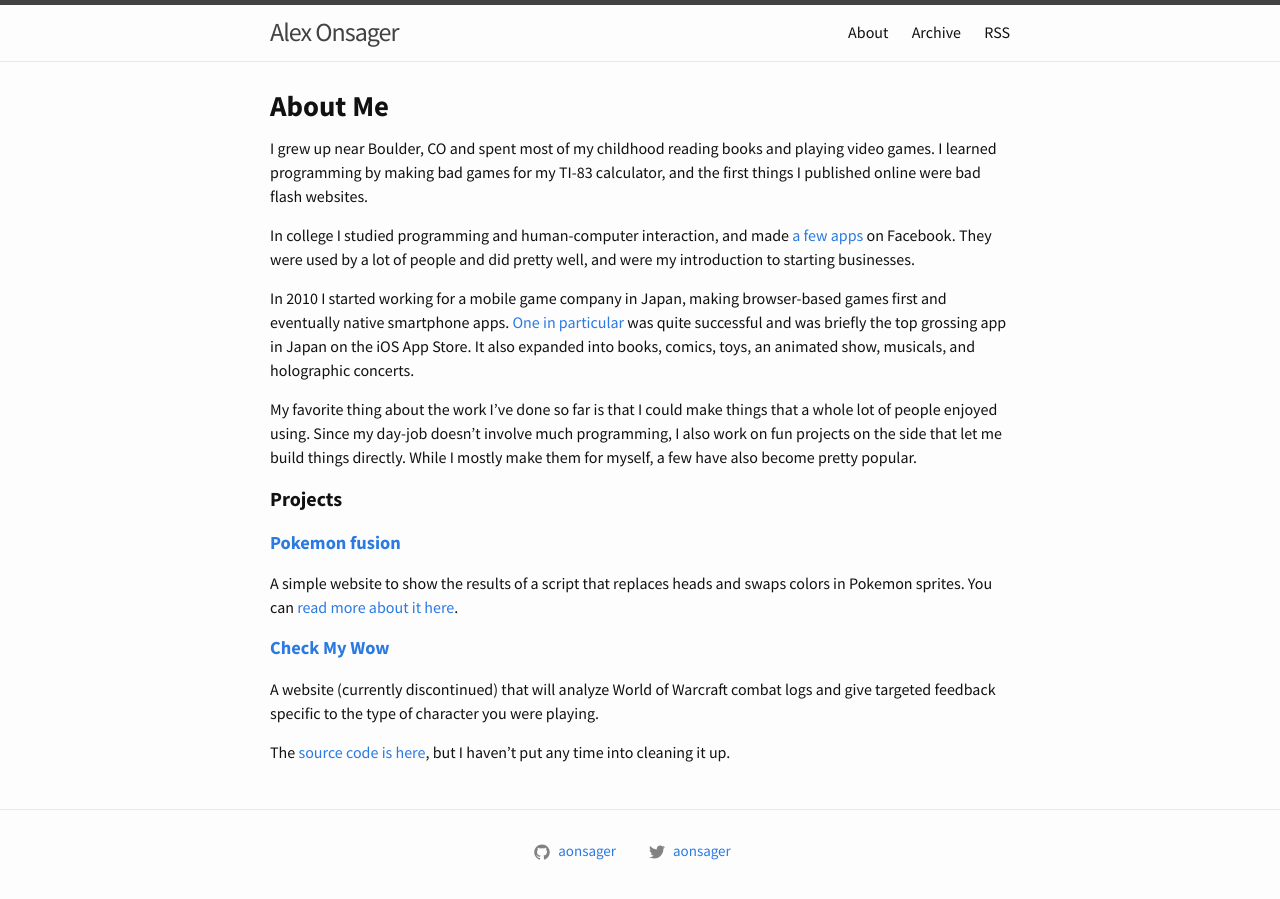
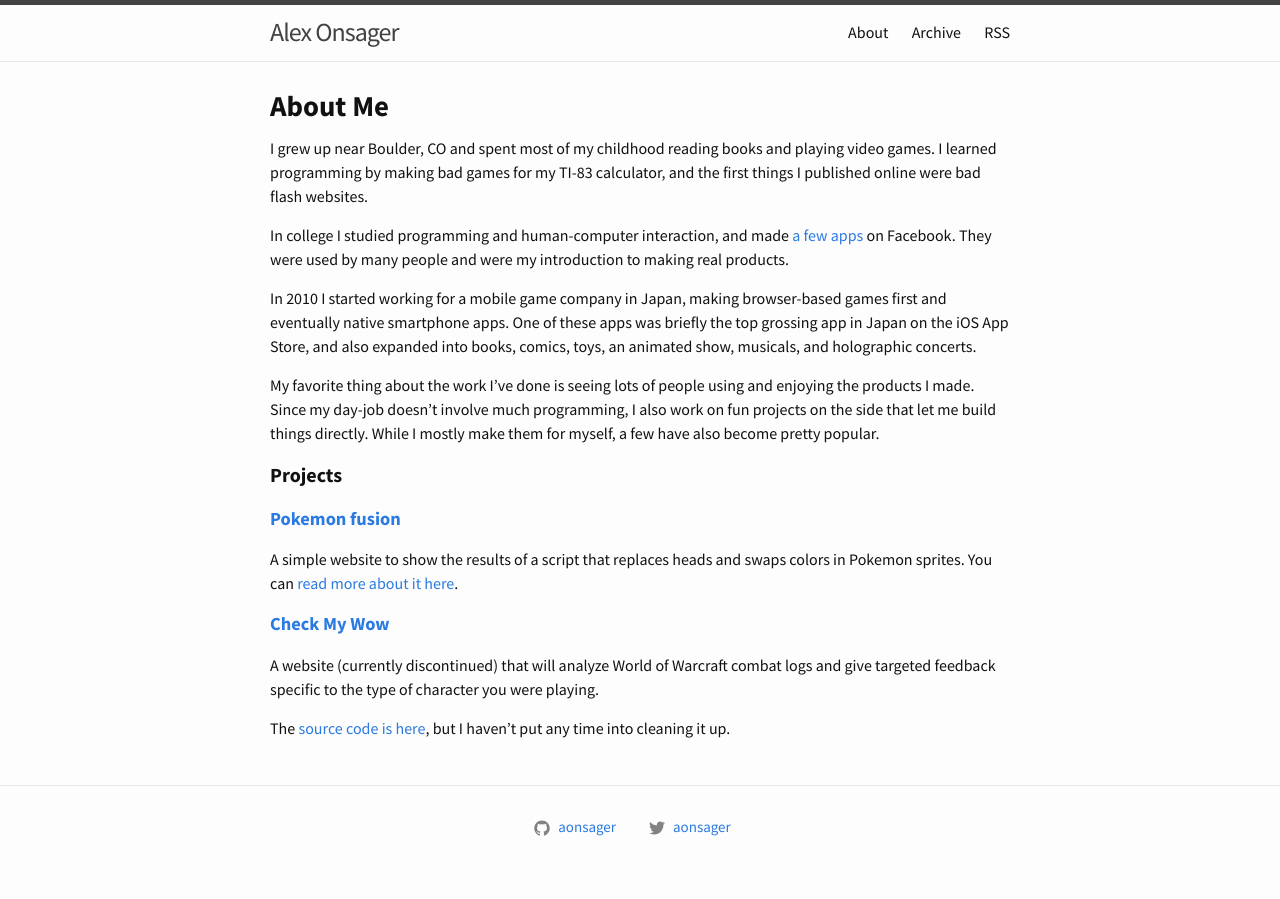
Before and after one commit to aonsager/aonsager.github.io, a Jekyll site: the page built from about.md, in a window 1280 px wide. Built offline with Jekyll 4.4.1, drawn with Linux system fonts in a browser that asks for light colours.

Commit message:
update about

```diff
--- a/about.md
+++ b/about.md
@@ -6,11 +6,11 @@
 
 I grew up near Boulder, CO and spent most of my childhood reading books and playing video games. I learned programming by making bad games for my TI-83 calculator, and the first things I published online were bad flash websites.
 
-In college I studied programming and human-computer interaction, and made [a few apps](http://www.sfgate.com/news/article/These-Stanford-Students-Made-Millions-Taking-A-2361888.php) on Facebook. They were used by a lot of people and did pretty well, and were my introduction to starting businesses.
+In college I studied programming and human-computer interaction, and made [a few apps](http://www.sfgate.com/news/article/These-Stanford-Students-Made-Millions-Taking-A-2361888.php) on Facebook. They were used by many people and were my introduction to making real products.
 
-In 2010 I started working for a mobile game company in Japan, making browser-based games first and eventually native smartphone apps. [One in particular](http://stars.happyelements.co.jp/) was quite successful and was briefly the top grossing app in Japan on the iOS App Store. It also expanded into books, comics, toys, an animated show, musicals, and holographic concerts.
+In 2010 I started working for a mobile game company in Japan, making browser-based games first and eventually native smartphone apps. One of these apps was briefly the top grossing app in Japan on the iOS App Store, and also expanded into books, comics, toys, an animated show, musicals, and holographic concerts.
 
-My favorite thing about the work I've done so far is that I could make things that a whole lot of people enjoyed using. Since my day-job doesn't involve much programming, I also work on fun projects on the side that let me build things directly. While I mostly make them for myself, a few have also become pretty popular.
+My favorite thing about the work I've done is seeing lots of people using and enjoying the products I made. Since my day-job doesn't involve much programming, I also work on fun projects on the side that let me build things directly. While I mostly make them for myself, a few have also become pretty popular.
 
 ## Projects
 
```
